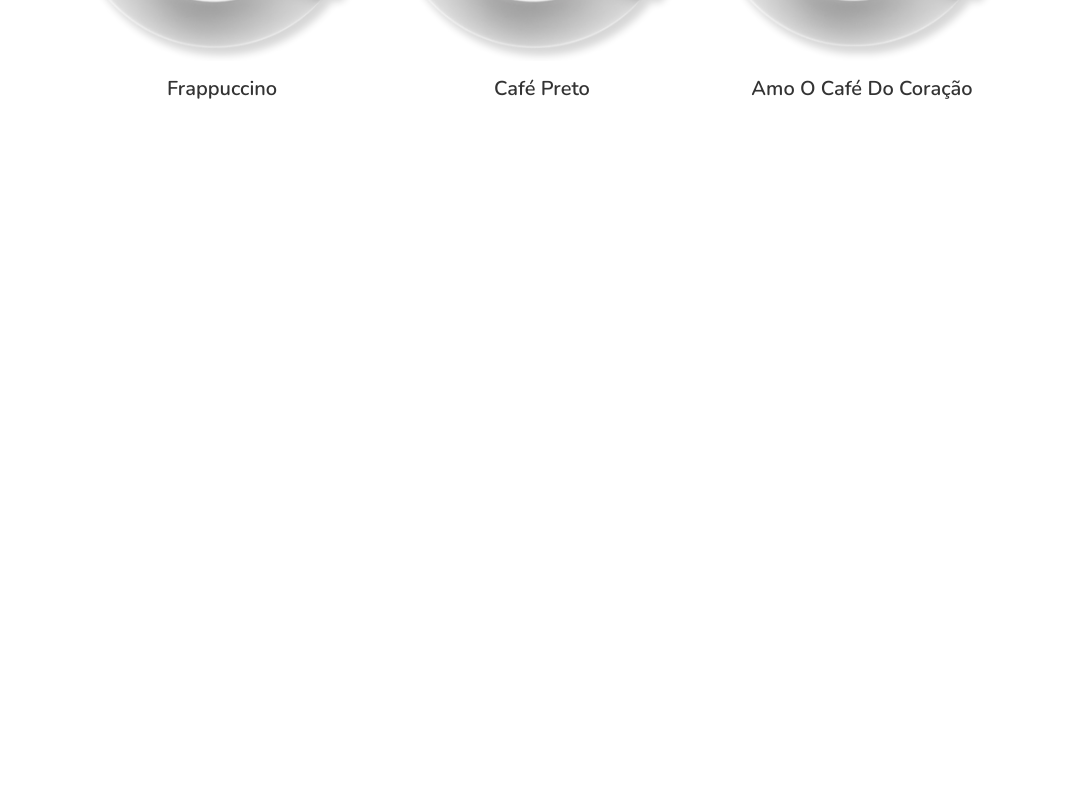
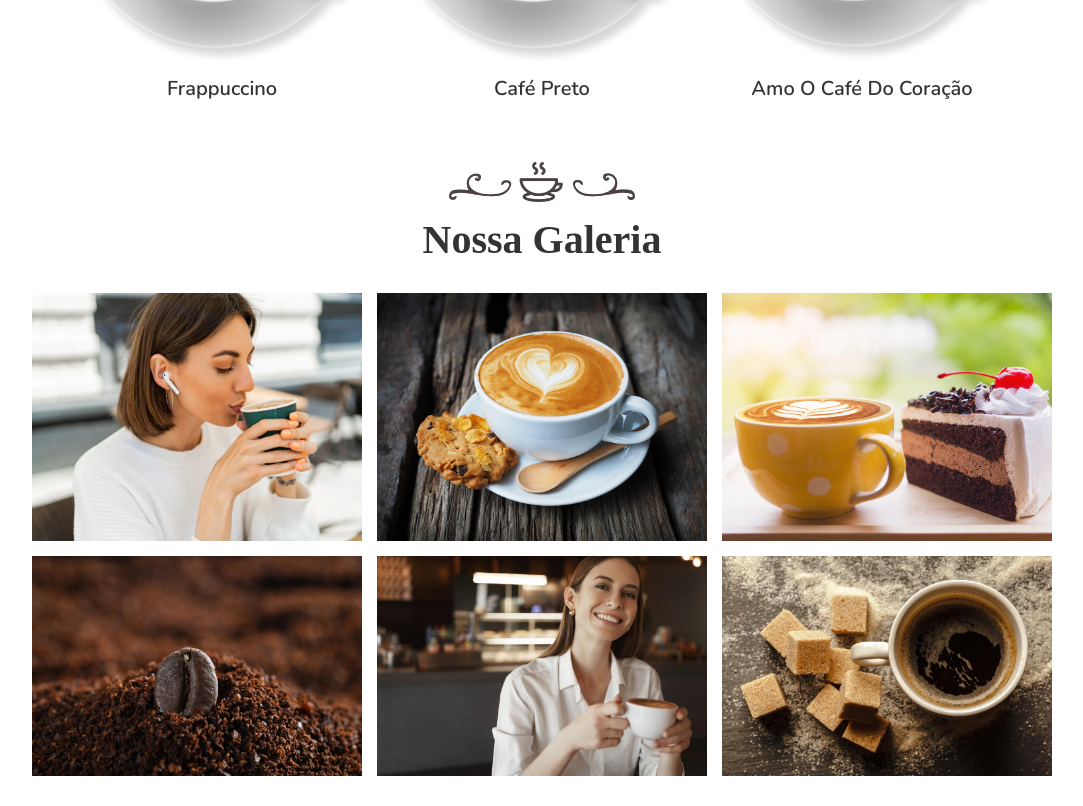
Before and after one commit to daniel-oliv3/casa-do-cafe-webapp, an Angular app: page / in a window 1280 px wide. Shown: the part 2601-3407 px from the top of the page, without its empty margins (98-1181 px from the left). Before the commit the page ends 2733 px from the top, so only its background shows below. Built offline with nearby package versions, Linux system fonts and the light colour scheme; a web font is replaced by a local one.

Commit message:
Gallery section

```diff
--- a/src/app/app.component.html
+++ b/src/app/app.component.html
@@ -13,3 +13,6 @@
 
 <!-- Menu Section -->
 <app-menu></app-menu>
+
+<!-- Gallery Section -->
+<app-gallery></app-gallery>
--- a/src/app/app.module.ts
+++ b/src/app/app.module.ts
@@ -8,6 +8,7 @@
 import { AboutComponent } from './about/about.component';
 import { FacilityComponent } from './facility/facility.component';
 import { MenuComponent } from './menu/menu.component';
+import { GalleryComponent } from './gallery/gallery.component';
 
 @NgModule({
   declarations: [
@@ -16,7 +17,8 @@
     HomeComponent,
     AboutComponent,
     FacilityComponent,
-    MenuComponent
+    MenuComponent,
+    GalleryComponent
   ],
   imports: [
     BrowserModule,
--- /dev/null
+++ b/src/app/gallery/gallery.component.css
@@ -0,0 +1,13 @@
+/* ======= Gallery Section/Seção de Galeria ======= */
+.gallery .box-container {
+  display: grid;
+  grid-template-columns: repeat(auto-fit, 33rem);
+  gap: 1.5rem;
+  justify-content: center;
+}
+
+.gallery .box-container img {
+  height: 100%;
+  width: 100%;
+  object-fit: cover;
+}
--- /dev/null
+++ b/src/app/gallery/gallery.component.html
@@ -0,0 +1,15 @@
+<!-- ======= Gallery Section/Seção de Galeria ======= -->
+<section class="gallery" id="gallery">
+  <div class="heading">
+    <img src="../../assets/heading-img.png" alt="">
+    <h3>Nossa Galeria</h3>
+  </div>
+  <div class="box-container">
+    <img src="../../assets/gallery-1.webp" alt="">
+    <img src="../../assets/gallery-2.webp" alt="">
+    <img src="../../assets/gallery-3.webp" alt="">
+    <img src="../../assets/gallery-4.webp" alt="">
+    <img src="../../assets/gallery-5.webp" alt="">
+    <img src="../../assets/gallery-6.webp" alt="">
+  </div>
+</section>
--- /dev/null
+++ b/src/app/gallery/gallery.component.ts
@@ -0,0 +1,15 @@
+import { Component, OnInit } from '@angular/core';
+
+@Component({
+  selector: 'app-gallery',
+  templateUrl: './gallery.component.html',
+  styleUrls: ['./gallery.component.css']
+})
+export class GalleryComponent implements OnInit {
+
+  constructor() { }
+
+  ngOnInit(): void {
+  }
+
+}
```
Also changed, not shown: 1 other file (tests, documents, lock files or other folders).
